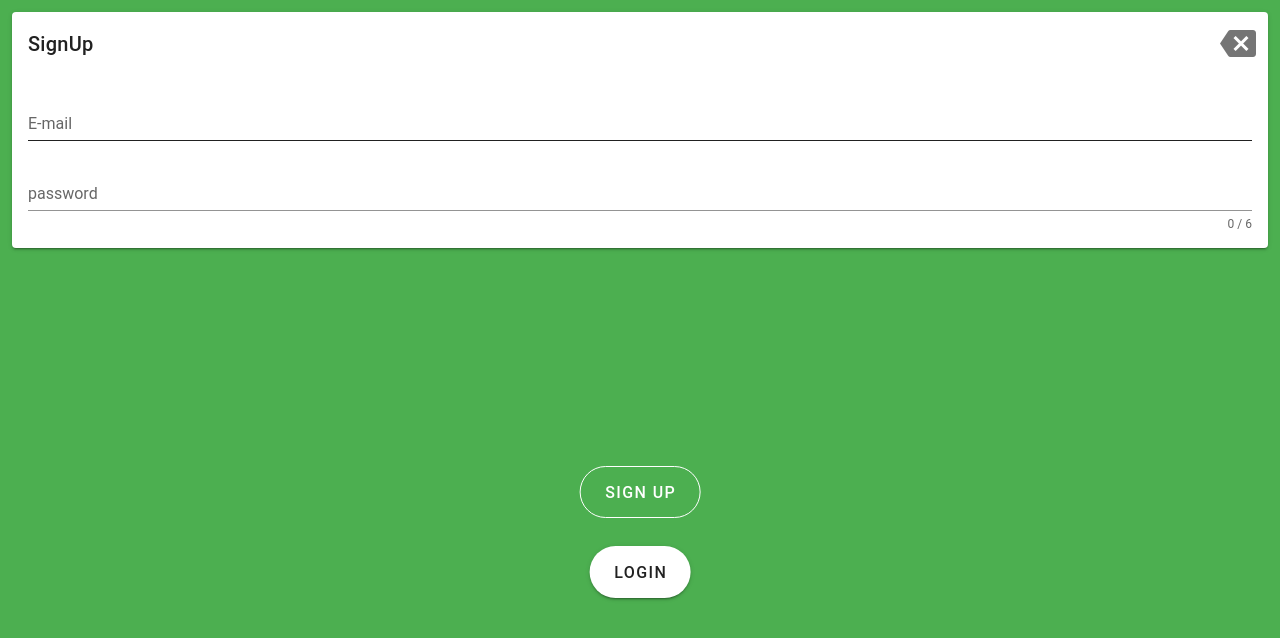
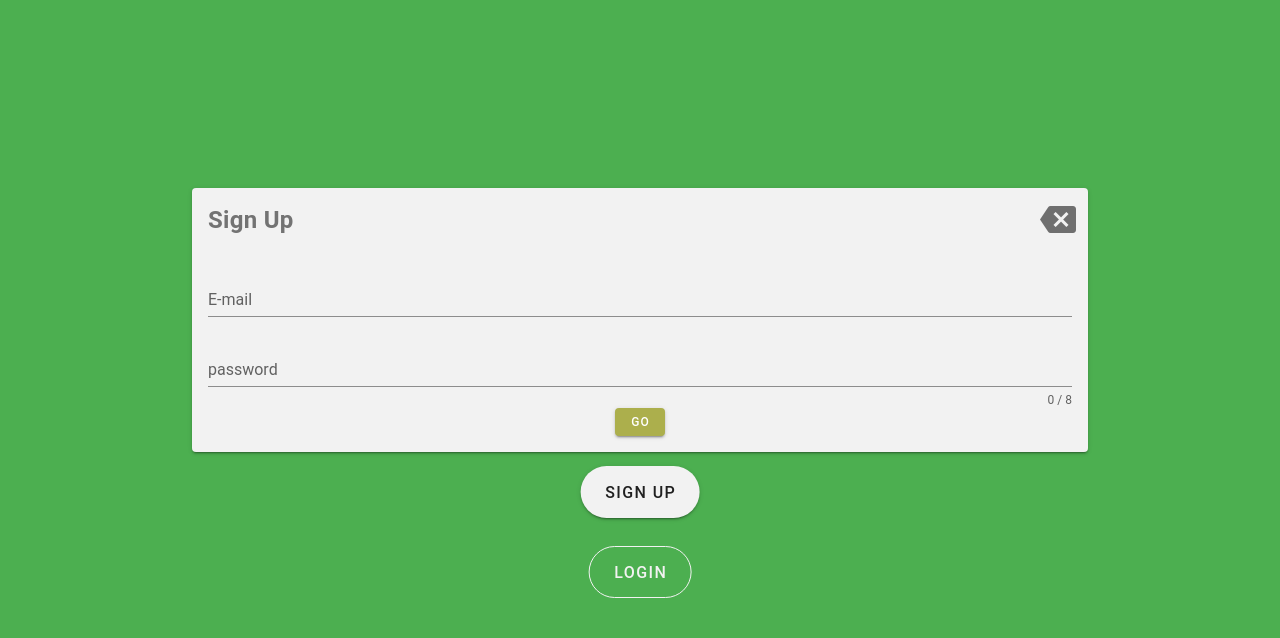
Before and after one commit to idemawatson/bookshelf, a Vue app: page /login in a window 1280 px wide. Both pictures are taken after a click on the button "SIGN UP". Shown: the top 638 px of the page. Built offline with nearby package versions, Linux system fonts and the light colour scheme; no server answers; the HTML template or start-up script is replaced by a standard one.

Commit message:
テーマカラー定義

```diff
--- a/src/App.vue
+++ b/src/App.vue
@@ -19,6 +19,7 @@ export default {
   --contents-color: rgba(76, 175, 80, 1);
   --white-color: rgba(242, 242, 242, 1);
   --dark-color: rgba(92, 115, 93, 1);
+  --gray-color: rgba(115, 115, 115, 1);
 }
 .app-top {
   font-size: 16px;
--- a/src/components/searchForm.vue
+++ b/src/components/searchForm.vue
@@ -1,5 +1,5 @@
 <template>
-  <v-card absolute color="rgba(76, 175, 80, 1.0)" id="searchBar" class="pa-3">
+  <v-card absolute color="primary" id="searchBar" class="pa-3">
     <div class="app-title">Bookshelf</div>
     <form id="search-form" class="mt-1 mb-1">
       <input id="term-field" class="pa-1 pl-4" type="text" v-model="searchWord" placeholder="キーワードを入力" />
--- a/src/components/textField.vue
+++ b/src/components/textField.vue
@@ -1,5 +1,12 @@
 <template>
-  <v-text-field :value="value" :rules="rules" :label="label" @input="issueEvent" :counter="counter"></v-text-field>
+  <v-text-field
+    clearable
+    :value="value"
+    :rules="rules"
+    :label="label"
+    @input="issueEvent"
+    :counter="counter"
+  ></v-text-field>
 </template>
 <script>
 export default {
@@ -10,8 +17,8 @@ export default {
     counter: { type: String }
   },
   methods: {
-    issueEvent(event) {
-      this.$emit("input", event.target.value);
+    issueEvent(value) {
+      this.$emit("input", value);
     }
   }
 };
--- a/src/css/login.css
+++ b/src/css/login.css
@@ -8,12 +8,22 @@
 .white-text {
   color: white;
 }
-#logo-card {
+.center-card {
   position: absolute;
   top: 40%;
   left: 50%;
   transform-origin: 0 0 0;
   transform: translate(-50%, -50%);
+  width: 70%;
+}
+.card-title {
+  display: flex;
+  justify-content: space-between;
+}
+.card-title div {
+  font-weight: bold;
+  font-size: 24px;
+  color: var(--gray-color);
 }
 .first-btn {
   position: absolute;
--- /dev/null
+++ b/src/plugins/theme.js
@@ -0,0 +1,8 @@
+export default {
+  primary: "#4caf50",
+  secondary: "#bce3be",
+  accent: "acaf4c",
+  lighten: "#f2f2f2",
+  darken: "#4caf50",
+  gray: "#737373"
+};
--- a/src/plugins/vuetify.js
+++ b/src/plugins/vuetify.js
@@ -1,11 +1,17 @@
 import "@mdi/font/css/materialdesignicons.css";
 import Vue from "vue";
 import Vuetify from "vuetify/lib";
+import light from "./theme";
 
 Vue.use(Vuetify);
 
 export default new Vuetify({
   icons: {
     iconfont: "mdi"
+  },
+  theme: {
+    themes: {
+      light
+    }
   }
 });
--- a/src/views/Login.vue
+++ b/src/views/Login.vue
@@ -1,7 +1,7 @@
 <template>
   <v-container class="login-container" fluid>
     <transition name="bounce" tag="v-card" mode="out-in">
-      <v-card id="logo-card" outlined color="rgba(76, 175, 80, 0)" v-if="status == ''" key="logo">
+      <v-card id="logo-card" class="center-card" outlined color="rgba(76, 175, 80, 0)" v-if="status == ''" key="logo">
         <v-icon dark x-large>mdi-book</v-icon>
         <v-card-text>
           <div class="display-1 white-text">
@@ -9,34 +9,38 @@
           </div>
         </v-card-text>
       </v-card>
-      <v-card v-if="status == 'login'">
-        <div style="display: flex; justify-content: space-between">
+      <v-card v-if="status == 'login'" class="center-card" key="login" color="lighten">
+        <div class="card-title">
           <v-card-title>Login</v-card-title>
           <v-icon class="mr-3" large @click="reset">mdi-backspace</v-icon>
         </div>
         <v-card-text>
           <textField label="E-mail" :rules="emailRules" v-model="email"></textField>
-          <textField label="password" :rules="passwordRules" v-model="password" counter="6"></textField>
+          <textField label="password" :rules="passwordRules" v-model="password"></textField>
+          <v-btn small raised color="accent" @click="signUp">Go</v-btn>
         </v-card-text>
       </v-card>
-      <v-card v-if="status == 'signUp'">
-        <div style="display: flex; justify-content: space-between">
-          <v-card-title>SignUp</v-card-title>
+      <v-card v-if="status == 'signUp'" class="center-card" key="login" color="lighten">
+        <div class="card-title">
+          <v-card-title>Sign Up</v-card-title>
           <v-icon class="mr-3" large @click="reset">mdi-backspace</v-icon>
         </div>
         <v-card-text>
           <textField label="E-mail" :rules="emailRules" v-model="email"></textField>
-          <textField label="password" :rules="passwordRules" v-model="password" counter="6"></textField>
+          <textField label="password" :rules="passwordRules" v-model="password" counter="8"></textField>
+          <v-btn small raised color="accent" @click="login">Go</v-btn>
         </v-card-text>
       </v-card>
     </transition>
     <div class="first-btn">
       <br />
-      <v-btn rounded outlined x-large color="white" @click="status = 'signUp'">SIGN UP</v-btn>
+      <v-btn rounded :outlined="status !== 'signUp'" x-large color="lighten" @click="changeStatus('signUp')"
+        >SIGN UP</v-btn
+      >
     </div>
     <div class="second-btn">
       <br />
-      <v-btn rounded x-large color="white" @click="status = 'login'">LOGIN</v-btn>
+      <v-btn rounded :outlined="status !== 'login'" x-large color="lighten" @click="changeStatus('login')">LOGIN</v-btn>
     </div>
     <Note ref="note"></Note>
   </v-container>
@@ -44,7 +48,7 @@
 <script>
 import Note from "@/components/notification";
 import textField from "@/components/textField";
-// import firebase from "@/plugins/firebase";
+import firebase from "@/plugins/firebase";
 
 export default {
   components: {
@@ -52,17 +56,23 @@ export default {
     textField
   },
   data: () => ({
-    valid: true,
     email: "",
     password: "",
-    emailRules: [v => (v && v.indexOf("@") > 0) || "無効なメールアドレスです", v => !!v || "メールアドレスは必須です"],
-    passwordRules: [v => (v && v.length >= 6) || "パスワードが短すぎます", v => !!v || "パスワードは必須です"],
+    emailRules: [v => !!v || "メールアドレスは必須です", v => (v && v.indexOf("@") > 0) || "無効なメールアドレスです"],
+    passwordRules: [v => !!v || "パスワードは必須です", v => (v && v.length >= 8) || "パスワードは8文字以上です"],
     status: ""
   }),
 
   methods: {
-    signUp() {
-      // firebase.auth().createUserWithEmailAndPassword(info.password):
+    async signUp() {
+      try {
+        await firebase.auth().createUserWithEmailAndPassword(this.email, this.password);
+        this.$refs.note.success("`ユーザー登録: ${ this.email }`");
+        this.changeStatus("login");
+      } catch (error) {
+        console.error(error);
+        this.$refs.note.error("ユーザー登録に失敗しました。");
+      }
     },
     login() {
       console.log("login");
@@ -70,8 +80,11 @@ export default {
     reset() {
       this.email = "";
       this.password = "";
-      this.showLogin = false;
-      this.showSignup = false;
+      this.status = "";
+    },
+    changeStatus(status) {
+      this.reset();
+      this.status = status;
     }
   }
 };
```
